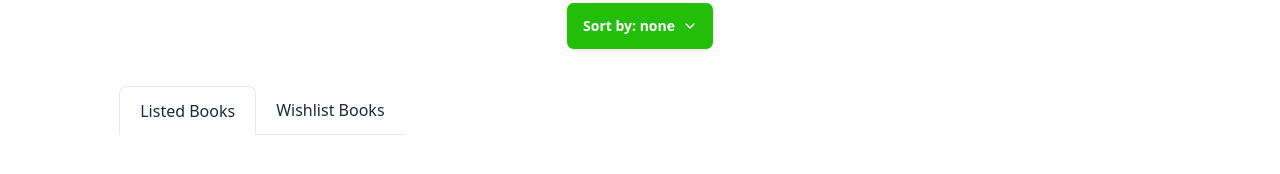
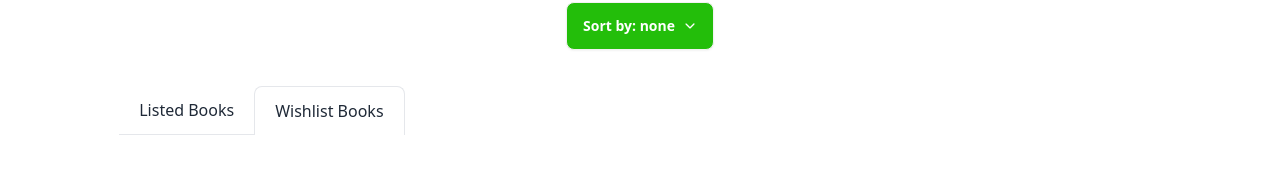
Before and after one commit to NoorTushar/book-verse, a React (Vite) app: page /listedBooks/wishlist in a window 1280 px wide. Shown: the part 246-420 px from the top of the page. Built offline with nearby package versions, Linux system fonts and the light colour scheme.

Commit message:
fixed the bug of tabs

```diff
--- a/src/Pages/ListedBooksPage.jsx
+++ b/src/Pages/ListedBooksPage.jsx
@@ -1,6 +1,6 @@
 import React, { useEffect, useState } from "react";
 import { IoIosArrowDown } from "react-icons/io";
-import { Link, Outlet } from "react-router-dom";
+import { Link, Outlet, useLocation } from "react-router-dom";
 import { createContext } from "react";
 
 export const FilterOptionContext = createContext();
@@ -8,6 +8,7 @@ export const FilterOptionContext = createContext();
 const ListedBooksPage = () => {
    const [tabIndex, setTabIndex] = useState(0);
    const [filterOption, setFilterOption] = useState("none");
+   const location = useLocation();
 
    useEffect(() => {
       const localIndex = JSON.parse(localStorage.getItem("tabIndex"));
@@ -15,6 +16,12 @@ const ListedBooksPage = () => {
          setTabIndex(localIndex);
       }
    }, []);
+
+   useEffect(() => {
+      const path = location.pathname;
+      const index = path.endsWith("/wishlist") ? 1 : 0;
+      setTabIndex(index);
+   }, [location]);
 
    const handleTabIndex = (index) => {
       setTabIndex(index);
@@ -39,11 +46,11 @@ const ListedBooksPage = () => {
                   className="btn m-1 bg-our-primary text-white"
                >
                   Sort by: {filterOption}
-                  <IoIosArrowDown></IoIosArrowDown>
+                  <IoIosArrowDown />
                </div>
                <ul
                   tabIndex={0}
-                  className="dropdown-content z-[1] menu p-4 shadow rounded-box min-w-52 bg-white text-start text-base *:cursor-pointer space-y-2"
+                  className="dropdown-content z-[1] menu p-4 shadow rounded-box min-w-52 bg-white text-start text-base cursor-pointer space-y-2"
                >
                   <li onClick={() => handleSort("none")}>None</li>
                   <li onClick={() => handleSort("rating")}>Rating</li>
```
